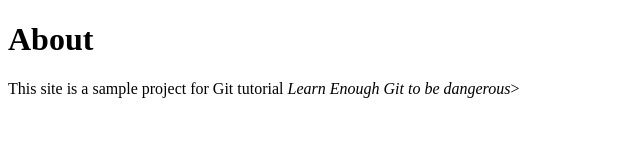
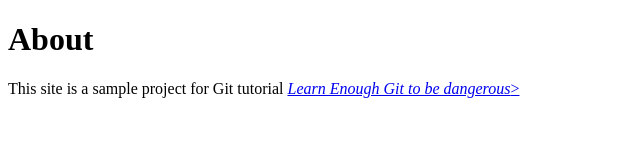
Before and after one commit to vidyakinjarapu/website, a plain HTML site: page about.html in a window 1280 px wide. Shown: the whole page, without its empty margins (0-640 px from the left). Drawn offline with Linux system fonts and the light colour scheme.

Commit message:
Add website to HTML

```diff
--- a/about.html
+++ b/about.html
@@ -5,6 +5,6 @@
   </head>
   <body>
     <h1>About</h1>
-    <p>This site is a sample project for Git tutorial <em>Learn Enough Git to be dangerous</em>></p>
+    <p>This site is a sample project for Git tutorial <a href="http://Leanenough.com/ Git-tutorial"><em>Learn Enough Git to be dangerous</em>></p></a>
   </body>
 </html>
```
